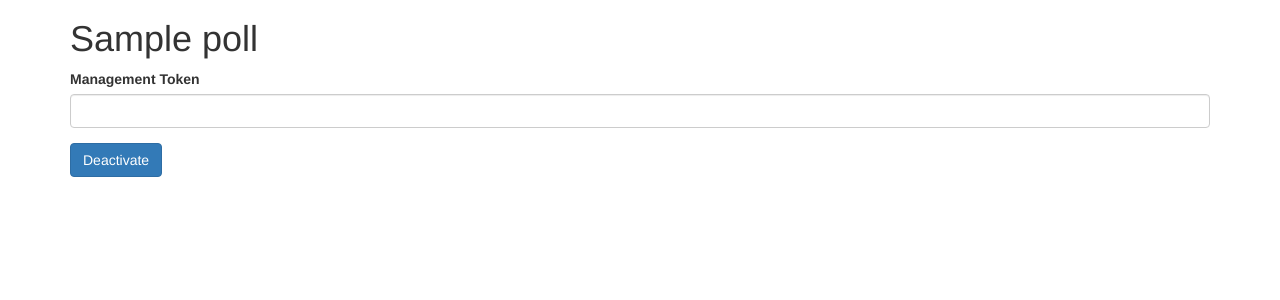
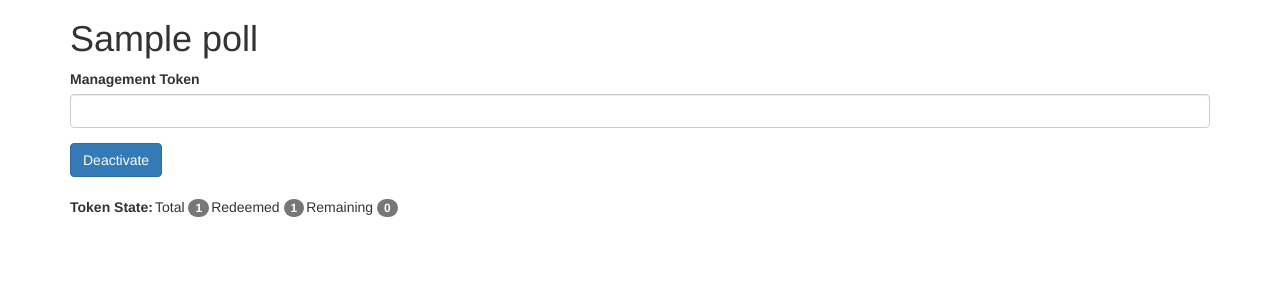
Before and after one commit to mayflower/demockrazy, a Django app: a page that uses vote/templates/vote/manage.html in a window 1280 px wide. Shown: the part 51-351 px from the top of the page. Run offline with Django 3.2, Linux system fonts and the light colour scheme; tables that the repository leaves empty hold one stand-in row (values such as "Sample post"); data that the repository does not hold is empty; some libraries are stand-ins or nearby versions.

Commit message:
Add token state view on manage page

```diff
--- a/vote/templates/vote/manage.html
+++ b/vote/templates/vote/manage.html
@@ -13,4 +13,5 @@
     </div>
     <input type="submit" class="btn btn-primary" value="Deactivate">
 </form>
+{% include 'vote/token_state.html' %}
 {% endblock %}
--- /dev/null
+++ b/vote/templates/vote/token_state.html
@@ -0,0 +1,7 @@
+<label></label>
+<ul class="nav nav-pills" role="tablist">
+    <li role="presentation"><b>Token State: </b></li>
+    <li role="presentation">Total <span class="badge">{{ amount_tokens_total }}</span></li>
+    <li role="presentation">Redeemed <span class="badge">{{ amount_redeemed_tokens }}</span></li>
+    <li role="presentation">Remaining <span class="badge">{{ amount_remaining_tokens }}</span></li>
+</ul>
--- a/vote/views.py
+++ b/vote/views.py
@@ -181,8 +181,12 @@ def manage(request, poll_identifier):
             poll.save()
             return HttpResponseRedirect(reverse('vote:result', args=(poll_identifier,)))
         error_message = 'Wrong management token'
+    amount_redeemed_tokens, amount_remaining_tokens, amount_tokens_total = poll.get_amount_used_unused()
     context = {
         'poll': poll,
+        'amount_redeemed_tokens': amount_redeemed_tokens,
+        'amount_remaining_tokens': amount_remaining_tokens,
+        'amount_tokens_total': amount_tokens_total,
         'error_message': error_message,
     }
     return render(request, 'vote/manage.html', context)
```
Also changed, not shown: vote/templates/vote/poll.html (+1 -7 lines).
